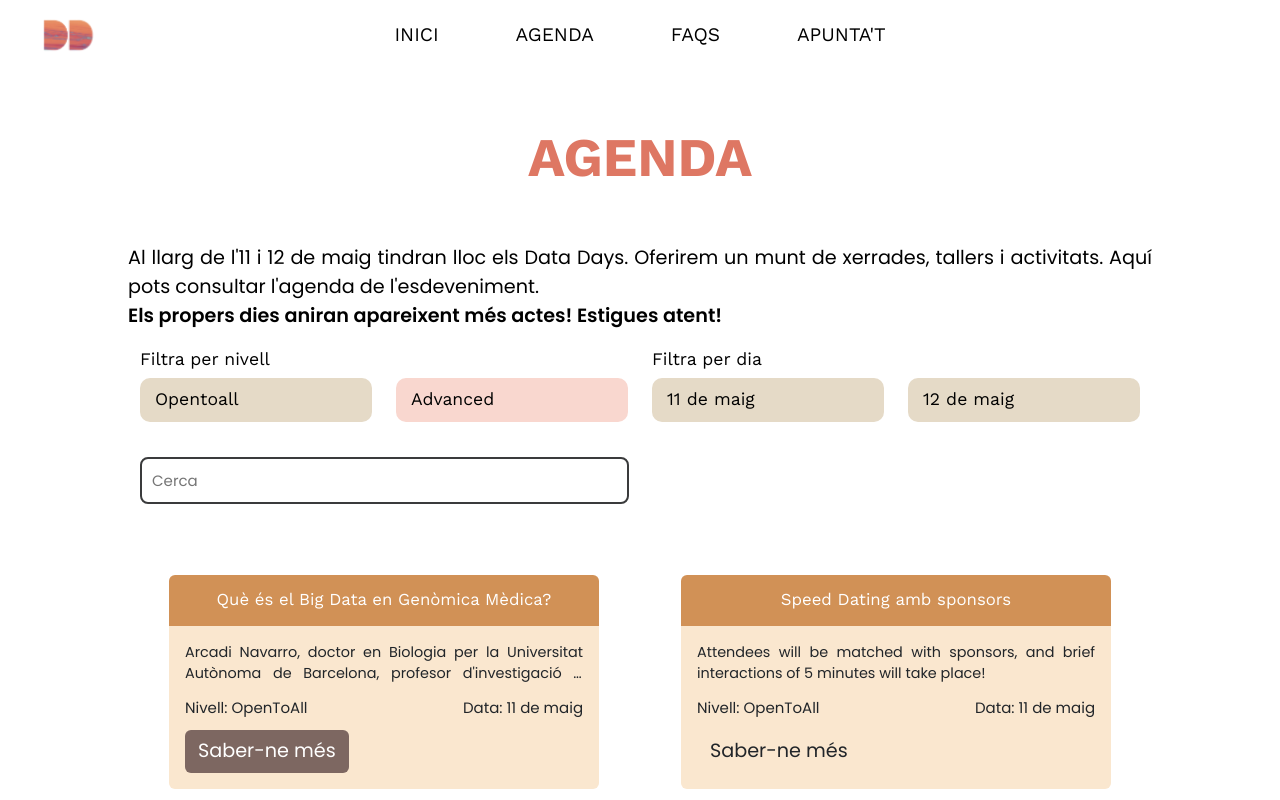
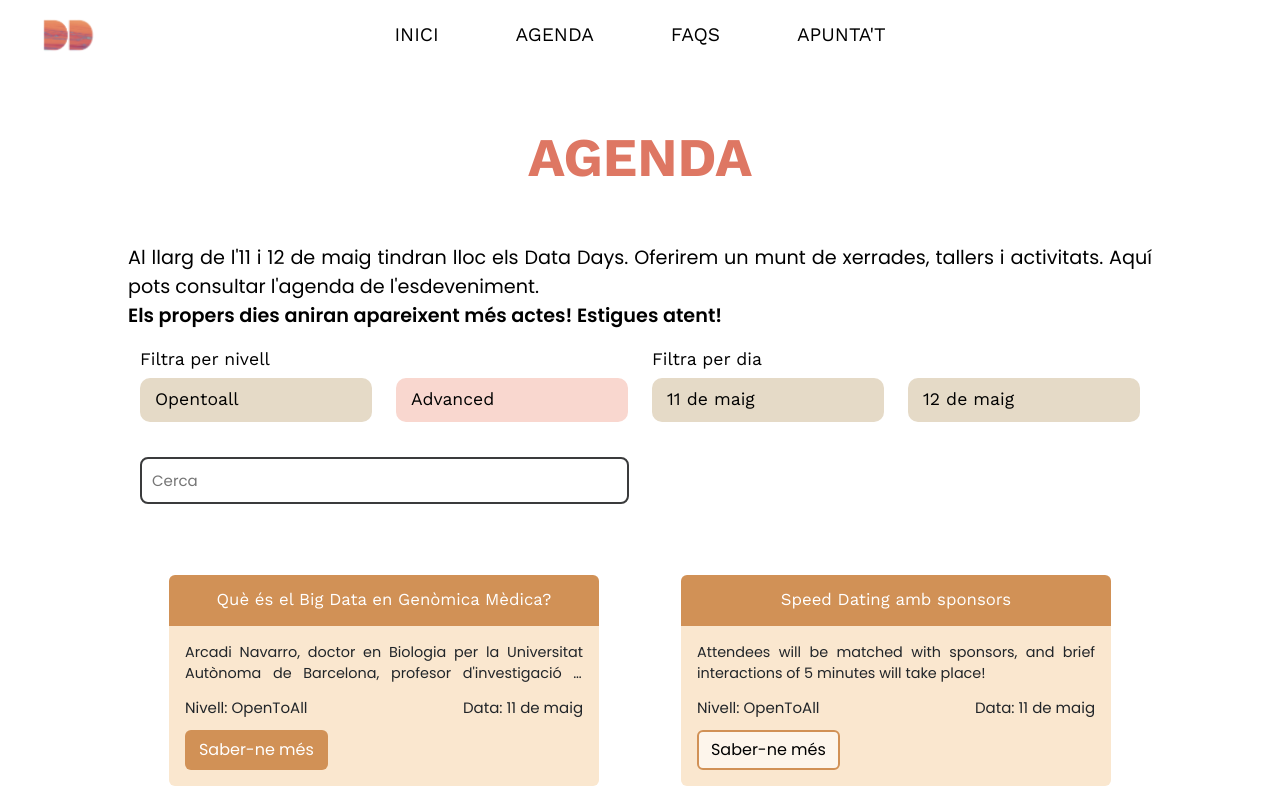
Before and after one commit to orlandoroldan/data_days_web, a React (Vite) app: page /agenda in a window 1280 px wide. In both pictures the pointer is over the link 266 px from the left and 751 px from the top of the page. Shown: the top 800 px of the page. Built offline with nearby package versions, Linux system fonts and the light colour scheme.

Commit message:
small fix

```diff
--- a/src/App.css
+++ b/src/App.css
@@ -49,7 +49,7 @@
   border-width: 2px;
 }
 
-.btn.btn-Beginner {
+.btn.btn-OpenToAll {
   font-size: 1rem !important;
   color: black;
   align-items: center;
@@ -59,7 +59,7 @@
   border-width: 2px;
 }
 
-.btn.btn-Beginner.btn-smooth-transition:hover {
+.btn.btn-OpenToAll.btn-smooth-transition:hover {
   background-color: #d19156;
   color: white;
   -moz-transition: all 0.4s ease-in-out;
```
